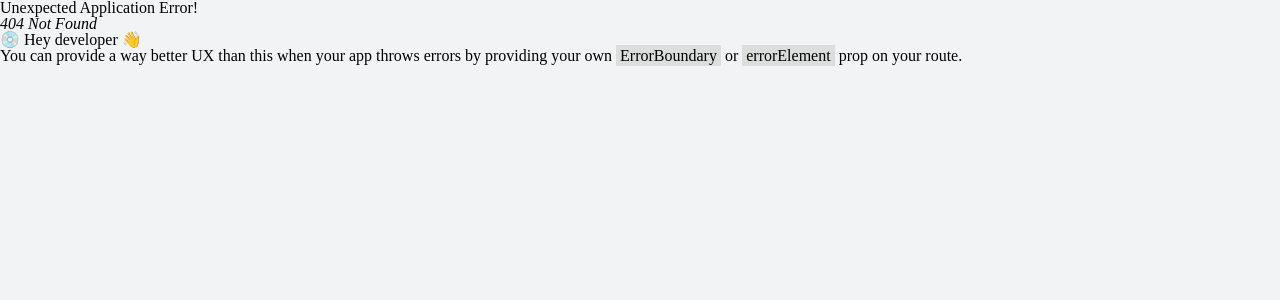
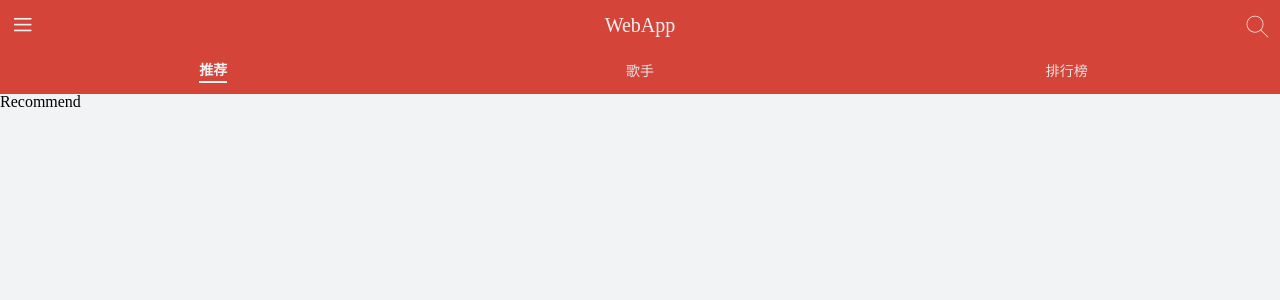
Before and after one commit to Plasticine-Yang/plasticine-cloud-music, a React (Create React App) app: page /recommend in a window 1280 px wide. Before the commit this address had no page. Shown: the top 300 px of the page. Built offline with nearby package versions, Linux system fonts and the light colour scheme.

Commit message:
feat: 顶部tab栏组件

```diff
--- a/src/App.js
+++ b/src/App.js
@@ -1,8 +1,8 @@
 import React from 'react'
+import { RouterProvider } from 'react-router-dom'
 
 import { IconStyle } from './assets/iconfont/iconfont'
 
-import { RouterProvider } from 'react-router-dom'
 import router from './router'
 
 import { GlobalStyle } from './style'
--- a/src/application/Home/index.js
+++ /dev/null
@@ -1,13 +0,0 @@
-import React from 'react'
-import { Outlet } from 'react-router'
-
-function Home() {
-  return (
-    <div>
-      <h1>Home</h1>
-      <Outlet />
-    </div>
-  )
-}
-
-export default React.memo(Home)
--- /dev/null
+++ b/src/application/Home/index.jsx
@@ -0,0 +1,42 @@
+import React from 'react'
+import { Outlet } from 'react-router'
+import { NavLink } from 'react-router-dom'
+import { Tab, TabItem, Top } from './style'
+
+function Home() {
+  const navTabItem = (path, title) => (
+    <NavLink
+      to={path}
+      className={({ isActive }) => (isActive ? 'selected' : undefined)}
+    >
+      <TabItem>
+        <span>{title}</span>
+      </TabItem>
+    </NavLink>
+  )
+
+  return (
+    <div>
+      <Top>
+        <span className="iconfont menu">&#xe65c;</span>
+        <span className="title">WebApp</span>
+        <span className="iconfont search">&#xe62b;</span>
+      </Top>
+
+      <Tab>
+        {/* 推荐页 */}
+        {navTabItem('/recommend', '推荐')}
+
+        {/* 歌手页 */}
+        {navTabItem('/singers', '歌手')}
+
+        {/* 排行榜页 */}
+        {navTabItem('/rank', '排行榜')}
+      </Tab>
+
+      <Outlet />
+    </div>
+  )
+}
+
+export default React.memo(Home)
--- /dev/null
+++ b/src/application/Home/style.js
@@ -0,0 +1,59 @@
+import styled from 'styled-components'
+
+/** @description globalStyle */
+import gs from '../../assets/global-style'
+
+/**
+ * @description 顶部栏
+ */
+export const Top = styled.div`
+  display: flex;
+  flex-direction: row;
+  justify-content: space-between;
+  padding: 5px 10px;
+  background: ${gs['theme-color']};
+  & > span {
+    line-height: 40px;
+    color: #f1f1f1;
+    font-size: 20px;
+    &.iconfont {
+      font-size: 25px;
+    }
+  }
+`
+
+/**
+ * @description 顶部 Tab 栏
+ */
+export const Tab = styled.div`
+  height: 44px;
+  display: flex;
+  flex-direction: row;
+  justify-content: space-around;
+  background: ${gs['theme-color']};
+  a {
+    flex: 1;
+    padding: 2px 0;
+    font-size: 14px;
+    color: #e4e4e4;
+    &.selected {
+      span {
+        padding: 3px 0;
+        font-weight: 700;
+        color: #f1f1f1;
+        border-bottom: 2px solid #f1f1f1;
+      }
+    }
+  }
+`
+
+/**
+ * @description Tab 栏中的项
+ */
+export const TabItem = styled.div`
+  height: 100%;
+  display: flex;
+  flex-direction: row;
+  justify-content: center;
+  align-items: center;
+`
--- /dev/null
+++ b/src/assets/global-style.js
@@ -0,0 +1,37 @@
+/** @description 扩大可点击区域 */
+const extendClick = () => `
+  position: relative;
+  &:before {
+    content: '';
+    position: absolute;
+    inset: -10px;
+  }
+`
+
+/** @description 一行文字溢出部分用 ... 代替 */
+const noWrap = () => `
+  text-overflow: ellipsis;
+  overflow: hidden;
+  white-space: nowrap;
+`
+
+const globalStyle = {
+  'theme-color': '#d44439',
+  'theme-color-shadow': 'rgba (212, 68, 57, .5)',
+  'font-color-light': '#f1f1f1',
+  'font-color-desc': '#2E3030',
+  'font-color-desc-v2': '#bba8a8', // 略淡
+  'font-size-ss': '10px',
+  'font-size-s': '12px',
+  'font-size-m': '14px',
+  'font-size-l': '16px',
+  'font-size-ll': '18px',
+  'border-color': '#e4e4e4',
+  'background-color': '#f2f3f4',
+  'background-color-shadow': 'rgba (0, 0, 0, 0.3)',
+  'highlight-background-color': '#fff',
+  extendClick,
+  noWrap,
+}
+
+export default globalStyle
--- a/src/index.js
+++ b/src/index.js
@@ -1,7 +1,9 @@
 import React from 'react'
 import ReactDOM from 'react-dom/client'
+
+import * as serviceWorkerRegistration from './serviceWorkerRegistration'
+
 import App from './App'
-import * as serviceWorkerRegistration from './serviceWorkerRegistration'
 
 const root = ReactDOM.createRoot(document.getElementById('root'))
 root.render(
--- a/src/router/index.js
+++ b/src/router/index.js
@@ -1,4 +1,4 @@
-import { createBrowserRouter } from 'react-router-dom'
+import { createBrowserRouter, Navigate } from 'react-router-dom'
 
 import Home from '../application/Home'
 import Rank from '../application/Rank'
@@ -12,7 +12,11 @@ const router = createBrowserRouter([
     children: [
       // 默认跳转到推荐列表
       {
-        index: true,
+        path: '/',
+        element: <Navigate replace to={'/recommend'} />,
+      },
+      {
+        path: '/recommend',
         element: <Recommend />,
       },
       {
```
